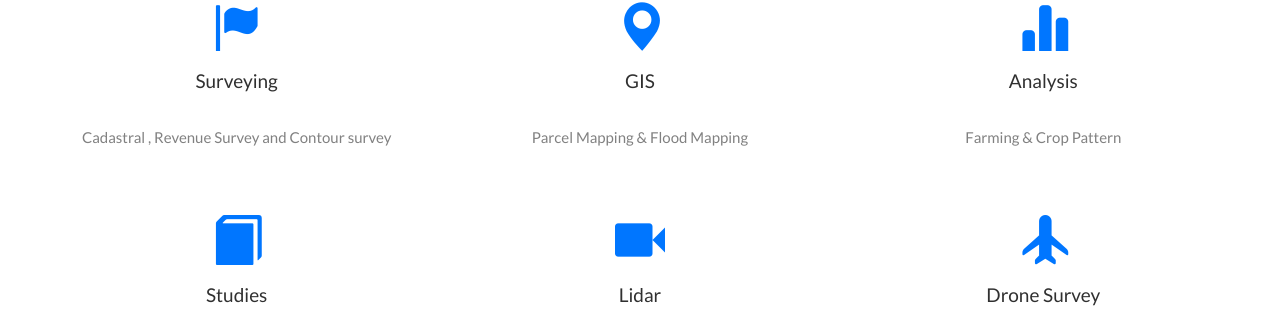
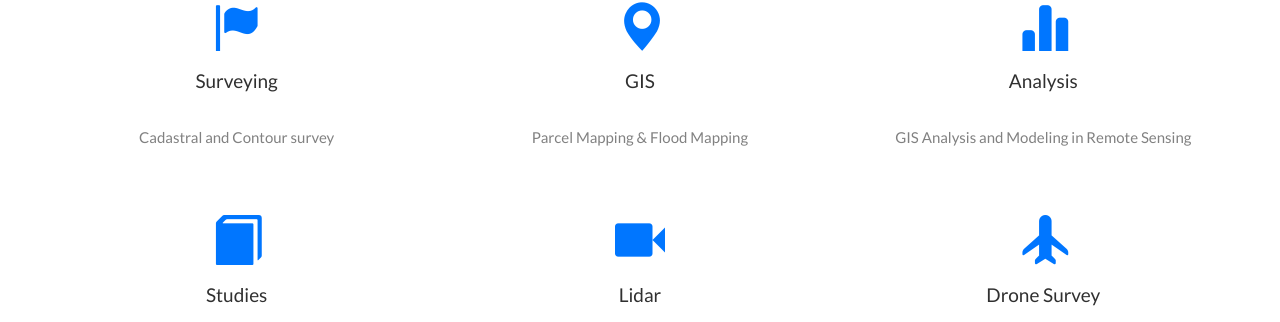
Before and after one commit to gorakshetty/geodesy, a PHP site: page / in a window 1280 px wide. Shown: the part 1520-1842 px from the top of the page. Run offline with PHP 8.4, Linux system fonts and the light colour scheme; some libraries are stand-ins or nearby versions.

Commit message:
Update index.php

```diff
--- a/index.php
+++ b/index.php
@@ -85,7 +85,7 @@ Operational since 2020.</h4>
     <div class="col-sm-4">
       <span class="glyphicon glyphicon-flag logo-small"></span>
       <h4>Surveying</h4>
-      <p>Cadastral , Revenue Survey and Contour survey</p>
+      <p>Cadastral and Contour survey</p>
     </div>
     <div class="col-sm-4">
       <span class="glyphicon glyphicon-map-marker logo-small"></span>
@@ -95,7 +95,7 @@ Operational since 2020.</h4>
     <div class="col-sm-4">
       <span class="glyphicon glyphicon-stats logo-small"></span>
       <h4>Analysis</h4>
-      <p>Farming & Crop Pattern</p>
+      <p>GIS Analysis and Modeling in Remote Sensing</p>
     </div>
   </div>
   <br><br>
@@ -167,7 +167,7 @@ Operational since 2020.</h4>
       </div>
       <div class="item">
       <div class="row">
-      <img src="images/image2.png" alt="LIDAR in Cut fill aspects"  height="200">
+      <img src="images/image2.png" alt="LiDAR in Cut fill aspects"  height="200">
         <h4> Drone &amp; LIDAR in Cut fill aspects</h4>
       </div>
       </div>
@@ -210,8 +210,8 @@ Operational since 2020.</h4>
     <div class="col-sm-5">
       <p>Contact us and we'll get back to you within 24 hours.</p>
       <p><span class="glyphicon glyphicon-map-marker"></span> Geodesy Mangalore</p>
-      <p><span class="glyphicon glyphicon-phone"></span> +91-9449818550, +91-9886761192, +91-9663043080</p>
-      <p><span class="glyphicon glyphicon-envelope"></span> kavoorlab@gmail.com</p>
+      <p><span class="glyphicon glyphicon-phone"></span> +91-9886761192, +91-9663043080, +91-9449818550</p>
+      <p><span class="glyphicon glyphicon-envelope"></span> mangaloregeodesy@gmail.com</p>
     </div>
     <div class="col-sm-7 slideanim">
       <div class="row">
```
